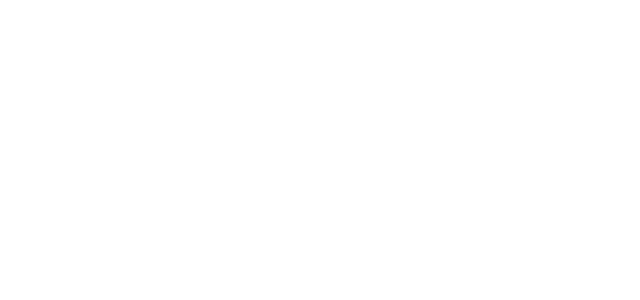
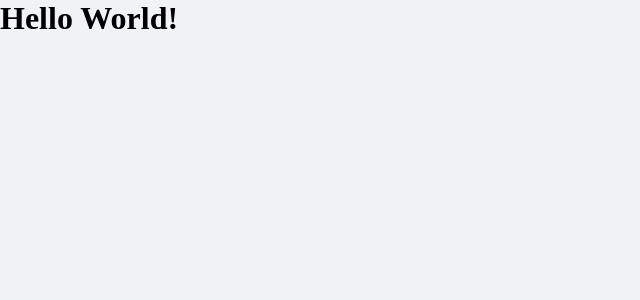
Before and after one commit to juan-patrick/jp-money, a React (Create React App) app: page / in a window 1280 px wide. Shown: the top 300 px of the page, without its empty margins (0-640 px from the left). Built offline with nearby package versions, Linux system fonts and the light colour scheme.

Commit message:
styles(global): create global styles using styled components

```diff
--- a/package.json
+++ b/package.json
@@ -6,6 +6,7 @@
     "react": "^18.1.0",
     "react-dom": "^18.1.0",
     "react-scripts": "5.0.1",
+    "styled-components": "^5.3.5",
     "web-vitals": "^2.1.0"
   },
   "devDependencies": {
@@ -16,6 +17,7 @@
     "@types/node": "^16.7.13",
     "@types/react": "^18.0.0",
     "@types/react-dom": "^18.0.0",
+    "@types/styled-components": "^5.1.25",
     "typescript": "^4.4.2"
   },
   "scripts": {
--- a/public/index.html
+++ b/public/index.html
@@ -4,6 +4,7 @@
 <head>
   <meta charset="utf-8" />
   <meta name="viewport" content="width=device-width, initial-scale=1" />
+  <link rel="shortcut icon" href="./favicon.png" type="image/png">
   <title>JP Money</title>
 </head>
 
--- a/src/App.tsx
+++ b/src/App.tsx
@@ -1,6 +1,13 @@
+import styled from 'styled-components';
+import { GlobalStyle } from './styles/global';
+
 export function App() {
   return (
     <div className="App">
+      <h1>
+        Hello World!
+      </h1>
+      <GlobalStyle />
     </div>
   );
 }
--- /dev/null
+++ b/src/styles/global.ts
@@ -0,0 +1,48 @@
+import { createGlobalStyle } from "styled-components";
+
+
+export const GlobalStyle = createGlobalStyle`
+  :root{
+    --red: #E52E4D ;
+    --blue: #5429cc;
+
+    --blue-light: #6933ff;
+
+    --text-tile: #363f5f;
+    --text-body: #969cb3;
+
+    --background: #f0f2f5;
+    --shape: #ffff;
+  }
+
+  *{
+    padding:0;
+    margin:0;
+    box-sizing: border-box;
+  }
+
+  html{
+    @media(max-width: 1080px){
+      font-size: 93.75%;
+    }
+
+    @media(max-width: 720px){
+      font-size: 87.5%;
+    }
+  }
+
+  button{
+    cursor: pointer;
+  }
+
+
+  [disabled]{
+    opacity: 0.6;
+    cursor: not-allowed;
+  }
+
+  body{
+    background: var(--background);
+    -webkit-font-smoothing: antialiased;
+  }
+`;
```
Also changed, not shown: 1 other file (tests, documents, lock files or other folders).
